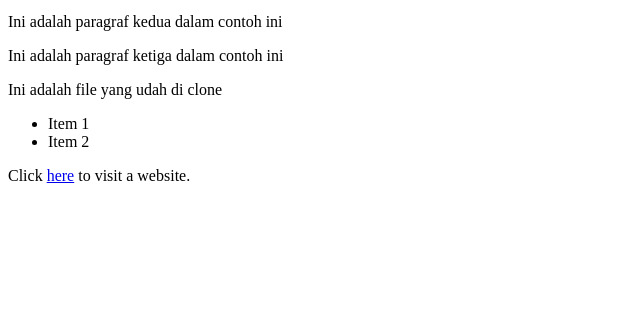
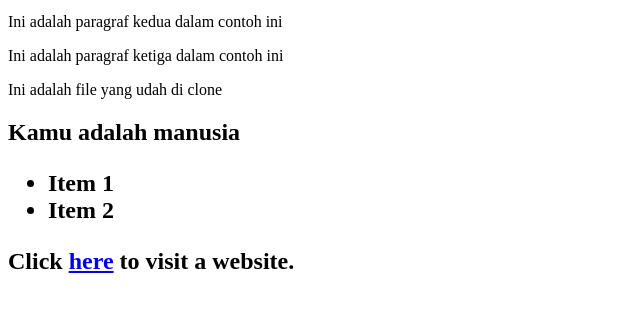
Before and after one commit to fiqihtrid/contoh, a plain HTML site: page index.html in a window 1280 px wide. Shown: the part 87-398 px from the top of the page, without its empty margins (0-640 px from the left). Drawn offline with Linux system fonts and the light colour scheme.

Commit message:
nambah h2

```diff
--- a/index.html
+++ b/index.html
@@ -8,6 +8,7 @@
     <p>Ini adalah paragraf kedua dalam contoh ini</p>
     <p>Ini adalah paragraf ketiga dalam contoh ini</p>
     <p>Ini adalah file yang udah di clone</p>
+    <h2> Kamu adalah manusia<h2>
       <ul>
         <li>Item 1</li>
         <li>Item 2</li>
```
